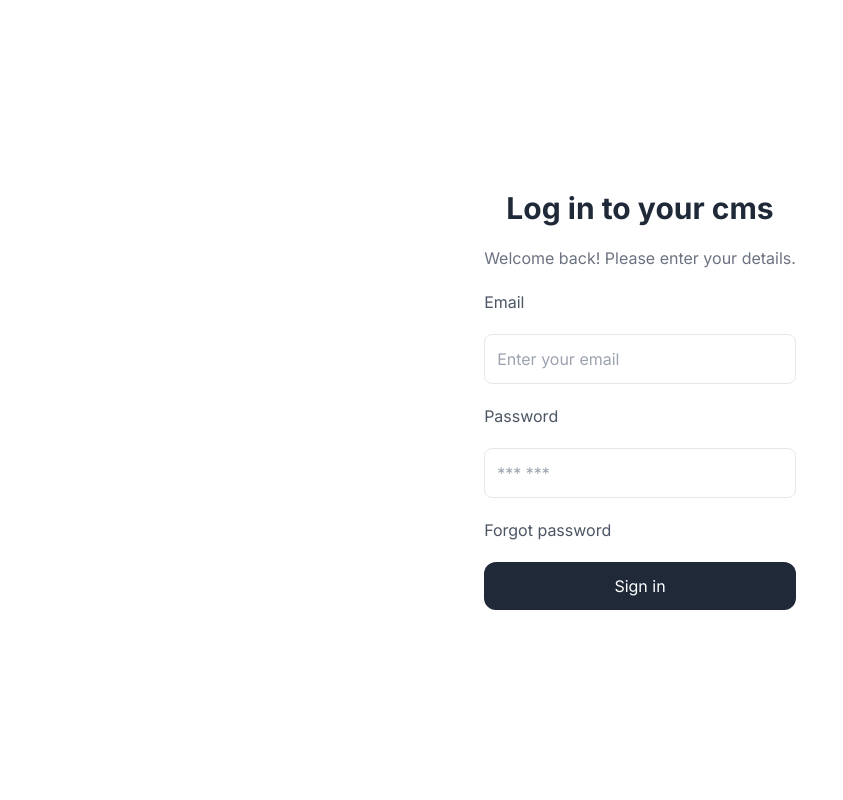
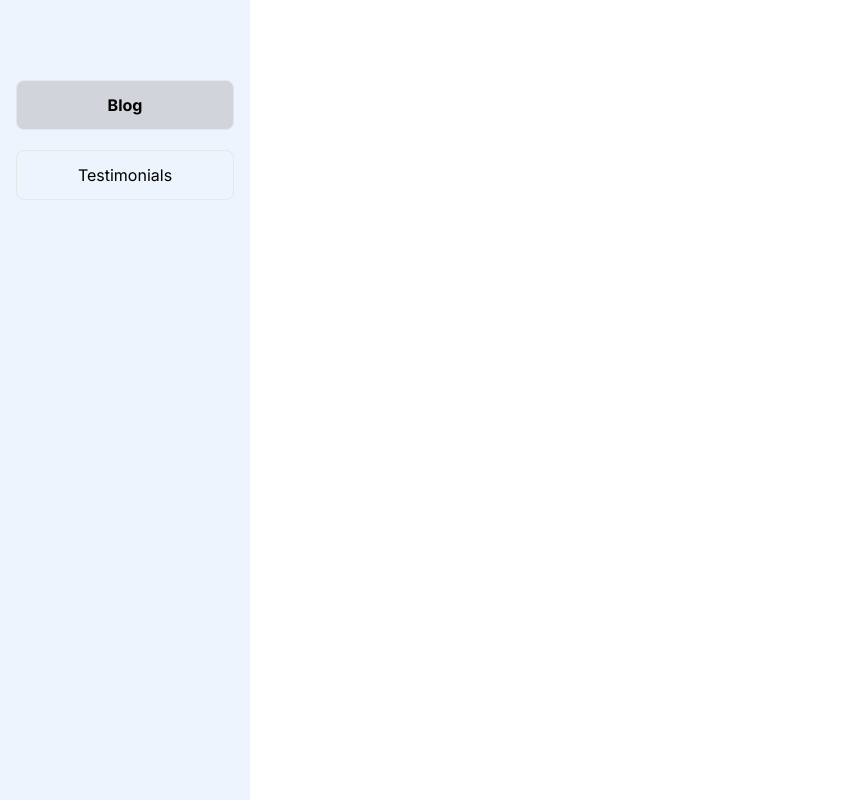
Before and after one commit to JosephIgbaji/edubanc, a Next.js app: page /admin in a window 1280 px wide. Shown: the whole page, without its empty margins (0-843 px from the left). Built offline with nearby package versions, Linux system fonts and the light colour scheme.

Commit message:
left control panel added

```diff
--- a/src/app/(admin)/admin/page.js
+++ b/src/app/(admin)/admin/page.js
@@ -11,7 +11,7 @@ import Login from "@/components/admin/Login";
 
 // export default function Home() {
 //   const [signIn, setSignIn] = useState(true);
-//   const [category, setCategory] = useState("blog");
+
 //   const [showBlogEditor, setShowBlogEditor] = useState(false);
 //   const [showTestimonialEditor, setShowTestimonialEditor] = useState(false);
 
@@ -99,10 +99,41 @@ import Login from "@/components/admin/Login";
 
 const Page = () => {
   const [signIn, setSignIn] = useState(true);
+  const [category, setCategory] = useState("blog");
+
+  const style = "rounded-lg w-full border p-3 block mb-5";
+  const activeStyle = style + " bg-gray-300 font-bold";
 
   return (
     <div>
-      <Login />
+      {!signIn ? (
+        <Login />
+      ) : (
+        <div className="lg:h-screen lg:grid lg:grid-cols-[250px_auto]">
+          <div className="bg-blue-100 bg-opacity-50 px-4 lg:pt-20">
+            <button
+              onClick={() => {
+                setCategory("blog");
+                // setShowBlogEditor(false);
+                // setShowTestimonialEditor(false);
+              }}
+              className={category === "blog" ? activeStyle : style}
+            >
+              Blog
+            </button>
+            <button
+              onClick={() => {
+                setCategory("testimonials");
+                // setShowBlogEditor(false);
+                // setShowTestimonialEditor(false);
+              }}
+              className={category !== "blog" ? activeStyle : style}
+            >
+              Testimonials
+            </button>
+          </div>
+        </div>
+      )}
     </div>
   );
 };
```
